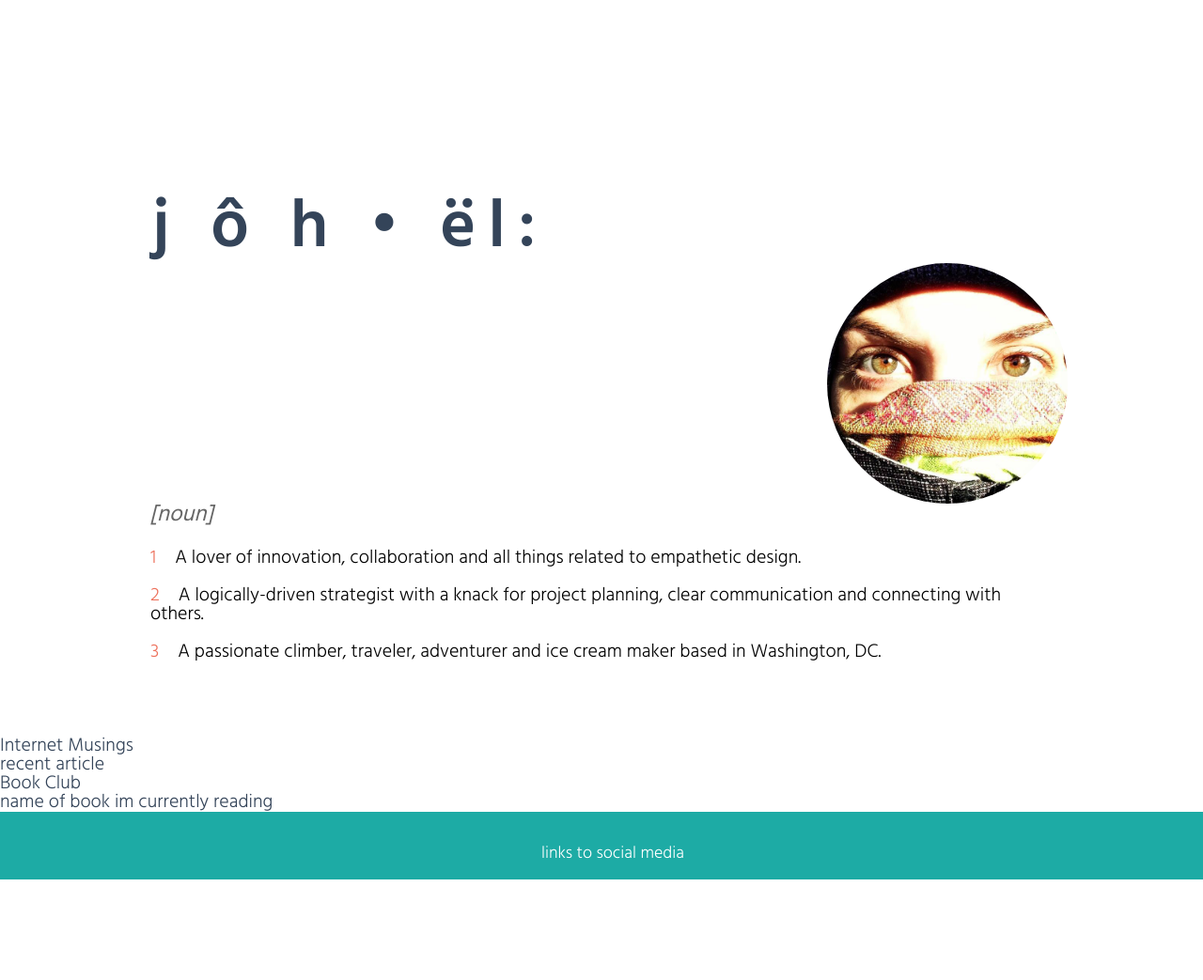
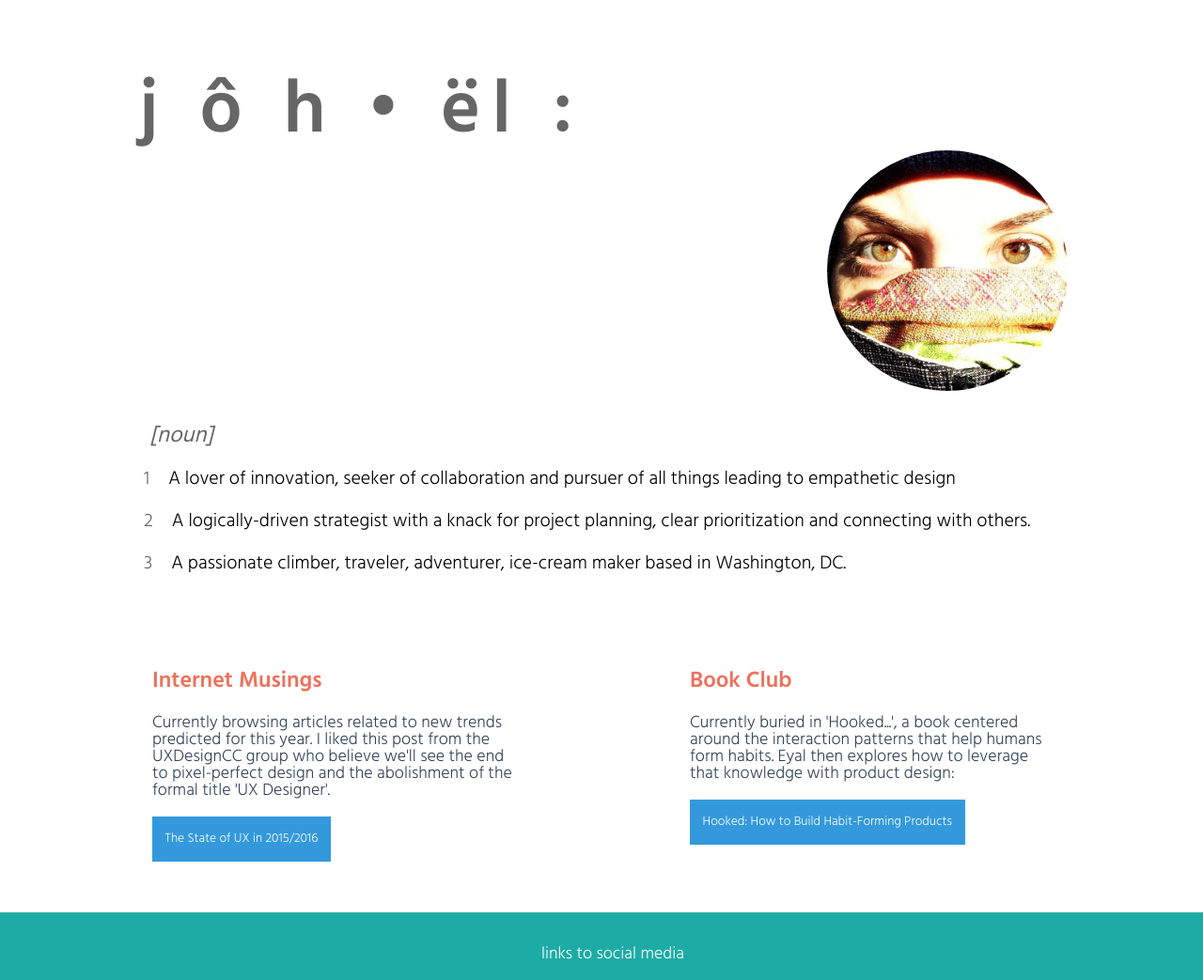
Before and after one commit to jkshepperson/jkshepperson.github.io, a plain HTML site: page joellportfolio/index.html in a window 1280 px wide. Shown: the part 160-1203 px from the top of the page at 94% size. Before the commit the page ends 1096 px from the top, so only its background shows below. Drawn offline with nearby package versions, Linux system fonts and the light colour scheme.

Commit message:
updated changes - spacing help?
updated changes to pages spacing help still needed

```diff
--- a/joellportfolio/css/styles.css
+++ b/joellportfolio/css/styles.css
@@ -15,13 +15,16 @@ body {
 }
 
 header {
-	margin-bottom: 15%;
 	background-color: #F5F5F5;
 	padding-bottom: .75em;
+	margin-bottom: 1em;
+	position: fixed;
+	top: 0;
+	width:100%;
 }
 
 .normalmenu {
-	padding: 2em 2em 2em 8em;
+	padding: 1.5em 2em 1.5em 8em;
 
 }
 
@@ -39,9 +42,11 @@ header {
    color: #3399DC;
    display: inline;
    text-decoration: none;
-   padding-right: 1.25rem;
+   padding-right: 1.25em;
 /* how to scoot the list down a bit so it's even with the name home button? */
 }
+
+/* index page stuff */
 
 #jopic {
 	float: right;
@@ -53,13 +58,13 @@ header {
 
 #joelldictionary {
 	float: left;
-	width: 50%;
+	width: 40%;
 	font-family: 700;
-	font-size: 4em;
+	font-size: 5rem;
 	font-weight: 700;
-	letter-spacing: .18em;
-	padding-left: 2.25em;
-	padding-top: 1em;
+	letter-spacing: .15em;
+	padding-top: 3em;
+	margin-left: 1.85em;
 }
 
 #noun {
@@ -69,11 +74,10 @@ header {
 	clear: both;
 	float: left;
 	color: #666666;
-	margin-left: 6.65em;
-	margin-bottom: 1em;
+	margin: 1.5em auto 1em 6.65em;
 }
 
-.traits, .aboutblurb {
+.traits {
 	clear: both;
 	float: left;
 	font-size: 1.25rem;
@@ -83,29 +87,100 @@ header {
 ol.traits {
 	width: 75%;
 	padding-bottom: 3em;
-	padding-left: 8em;
+	padding-left: 7.65em;
 }
 
 .traits li {
 	list-style-type: none;
 	color: #000000;
     counter-increment: step-counter;
-    padding-bottom: 1em;
+    padding-bottom: 1.25em;
 }
 
 .traits li::before{
 	content: counter(step-counter);
     margin-right: 1em;
     font-size: 1.25rem;
-    color: #ED715C;
+    color: #666666;
 
 }
 
+.online {
+	float: left;
+	width: 30%;
+	margin-left: 8em;
+	padding: 1em;
+}
 
 .books {
 	float: right;
+	width: 30%;
 	margin-right: 8em;
+	padding: 1em;
 }
+
+article {
+	margin-bottom: 2em;
+	width: 30%;
+}
+
+article h3 {
+	color: #ED715C;
+	font-weight: 700;
+	font-size: 1.5rem;
+	padding-bottom: 1em;
+
+}
+
+.online p, .books p {
+	padding-bottom: 1em;
+}
+
+article a:link, article a:visited {
+    background-color: #3399DC;
+    color: white;
+    padding: 1.25em 1em;
+    text-decoration: none;
+    display: inline-block;
+    font-size: .85rem;
+}
+
+article a:hover, article a:active {
+    background-color: #344459;
+    padding: 1em;
+    font-size: .85rem;
+}
+
+footer {
+	clear: both;
+	background-color: #1DABA5;
+	height: 4em;
+	width: 100%;
+}
+
+.socialmedia {
+	clear: both;
+	color: #FFFFFF;
+	font-size: 18px;
+	padding-top: 2em;
+	margin-left: 45%;
+
+}
+
+/* artiface, design pages */
+
+h2 {
+	font-size: 2rem;
+	color: #666666;
+	padding-top: 5em;
+}
+
+.notuserquote {
+	font-style: italic;
+	font-weight: 400;
+	color: #1DABA5;
+}
+
 
 .survey, .persona, .mentalmodel {
 	clear: both;
@@ -124,19 +199,3 @@ ol.traits {
 	height: 100%;
 	width: 100%;
 }
-
-footer {
-	clear: both;
-	background-color: #1DABA5;
-	height: 4em;
-	width: 100%;
-}
-
-.socialmedia {
-	clear: both;
-	color: #FFFFFF;
-	font-size: 18px;
-	padding-top: 2em;
-	margin-left: 45%;
-
-}
--- a/joellportfolio/index.html
+++ b/joellportfolio/index.html
@@ -24,13 +24,13 @@
 		</header>
 
 			<div>
-				<h2 id="joelldictionary">j &ocirc; h &#8226; &euml;l:</h2>
+				<h2 id="joelldictionary">j &ocirc; h &#8226; &euml;l :</h2>
 				<img src="images/jopic.jpg" alt="Joell Shepperson, UXer" class="thumbnails" id="jopic">
 				<div id="noun">&#91;noun&#93;</div>
 					<ol class="traits">
-   						<li>A lover of innovation, collaboration and all things related to empathetic design.</li>
-   						<li>A logically-driven strategist with a knack for project planning, clear communication and connecting with others.</li>
-   						<li>A passionate climber, traveler, adventurer and ice cream maker based in Washington, DC.</li>
+   						<li>A lover of innovation, seeker of collaboration and pursuer of all things leading to empathetic design</li>
+   						<li>A logically-driven strategist with a knack for project planning, clear prioritization and connecting with others.</li>
+   						<li>A passionate climber, traveler, adventurer, ice-cream maker based in Washington, DC.</li>
    					</ol>
 
 			</div>
@@ -38,12 +38,17 @@
 			<section class="aboutblurb">
 				<article class="online">
 					<h3>Internet Musings</h3>
-					<p>recent article</p>
+
+						<p>Currently browsing articles related to new trends predicted for this year. I liked this post from the UXDesignCC group who believe we'll see the end to pixel-perfect design and the abolishment of the formal title 'UX Designer'.</p>
+
+						<a href="http://uxdesign.cc/ux-trends-2015-2016/">The State of UX in 2015/2016</a>
 				</article>
 
 				<article class="books">
 					<h3>Book Club</h3>
-					<p>name of book im currently reading</p>
+						<p>Currently buried in 'Hooked...', a book centered around the interaction patterns that help humans form habits. Eyal then explores how to leverage that knowledge with product design:</p>
+
+						<a href="http://www.goodreads.com/book/show/22668729-hooked" class="longlink">Hooked: How to Build Habit-Forming Products</a>
 				</article>
 			</section>
 
```
Also changed, not shown: joellportfolio/contact.html (+11 -4 lines), joellportfolio/design.html (+12 -7 lines).
